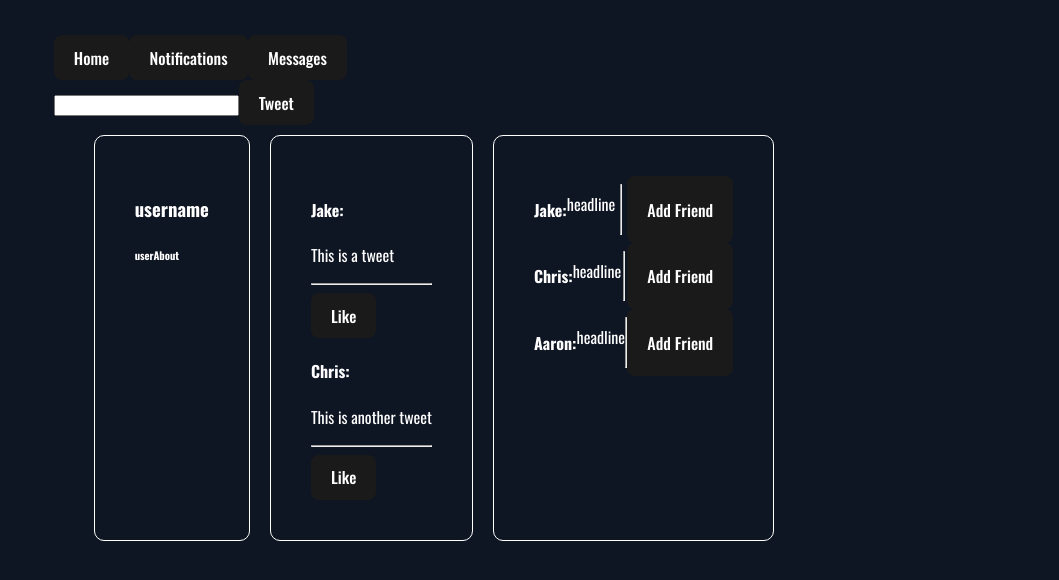
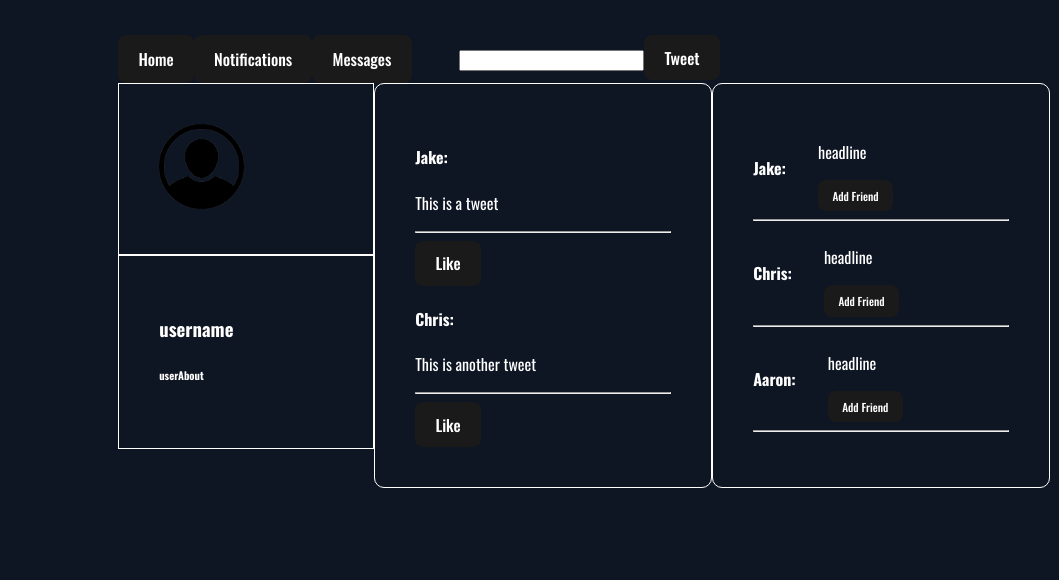
Before and after one commit to jamaier/social-clone, a React (Vite) app: page / in a window 1280 px wide. Shown: the top 580 px of the page, without its empty margins (221-1280 px from the left). Built offline with nearby package versions, Linux system fonts and the light colour scheme.

Commit message:
Update styling
Co-authored-by: johnedisc <christopher.johnedis@gmail.com>

```diff
--- a/src/App.css
+++ b/src/App.css
@@ -21,7 +21,6 @@ html {
 }
 
 .content-container {
-  margin-left: 30px;
   display: flex;
   flex-direction: row;
   justify-content: space-around;
@@ -29,37 +28,56 @@ html {
 
 .nav-container {
   flex: 1 0 var(--gutter);
+  display: flex;
+  flex-direction: row;
+  justify-content: space-between;
 }
 
-.sidebar,
+.searchbar,
+.navbar-buttons {
+  display: flex;
+}
+
+.user {
+  /* background: linear-gradient(blue, white); */
+  flex: 1 0 20vw;
+  margin: 0;
+  padding: 0;
+  border-radius: 10px;
+}
+
+.user > * {
+  border: white solid 1px;
+  padding: 40px;
+
+
+}
+
 .feed,
 .friend-list {
   border-radius: 10px;
   padding: 40px;
-  margin: 10px;
-  flex: 1 0 auto;
+  /* margin: 10px; */
+  flex: 1 0 20vw;
   border: white solid 1px;
   justify-content: space-around;
 }
 
-.navbar-buttons {
-  display: flex;
-}
-
-.searchbar {
-  display: flex;
-}
-
-.tweet-feed {
-}
-
-.friend-img {
-  width: 4em;
-  height: 6em;
+.friend button {
+  font-size: .7em;
 }
 
 .friend {
   display: flex;
+  flex-direction: row;
+  justify-content: flex-start;
+  gap: 2em;
+}
+
+.friend-name {
+  display: flex;
+  flex-direction: column;
+  justify-content: center;
 }
 
 button {
--- a/src/Components/App.jsx
+++ b/src/Components/App.jsx
@@ -1,8 +1,8 @@
 import React from "react";
 import Navbar from "./Navbar";
-import Sidebar from "./Sidebar";
 import Feed from "./Feed";
 import FriendList from "./FriendList";
+import { User, UserAbout } from "./User";
 
 function App() {
   return (
@@ -12,8 +12,9 @@ function App() {
           <Navbar />
         </div>
         <div className="content-container">
-          <div className="sidebar">
-            <Sidebar />
+          <div className="user">
+            <User />
+            <UserAbout />
           </div>
           <div className="feed">
             <Feed />
--- a/src/Components/Friend.jsx
+++ b/src/Components/Friend.jsx
@@ -6,11 +6,15 @@ function Friend(props) {
   return (
     <>
       <div className="friend">
-        <h4>{props.name}:</h4>
-        <p>{props.headline}</p>
-        <hr />
-        <button>Add Friend</button>
+        <div className="friend-name">
+          <h4>{props.name}:</h4>
+        </div>
+        <div className="friend-button">
+          <p>{props.headline}</p>
+          <button>Add Friend</button>
+        </div>
       </div>
+      <hr />
     </>
   );
 }
--- a/src/Components/Navbar.jsx
+++ b/src/Components/Navbar.jsx
@@ -3,7 +3,6 @@ import React from "react";
 function Navbar() {
   return (
     <>
-      <div className="navbar">
       <div className="navbar-buttons">
         <button>Home</button>
         <button>Notifications</button>
@@ -14,7 +13,6 @@ function Navbar() {
         <input type="text" name="search" id="search-bar" />
         <button>Tweet</button>
       </div>
-      </div>
     </>
   );
 }
--- a/src/Components/User.jsx
+++ b/src/Components/User.jsx
@@ -1,16 +1,26 @@
 import React from "react";
+import userImg from './img/user.png'
 
 function User() {
   return (
     <>
-      <div>
-        <h3>username</h3>
-      </div>
-      <div>
-        <h6>userAbout</h6>
+      <div className="user-image">
+        <img src={userImg} alt="user photo" width={85}/>
       </div>
     </>
   );
 }
 
-export default User;
+function UserAbout() {
+  return (
+    <>
+      <div className="user-about">
+        <h3>username</h3>
+        <h6>userAbout</h6>
+      </div>
+    </>
+
+  )
+}
+
+export { User, UserAbout };
```
Also changed, not shown: src/Components/img/user.png (added). Lines whose indentation alone changed are shown as unchanged.
